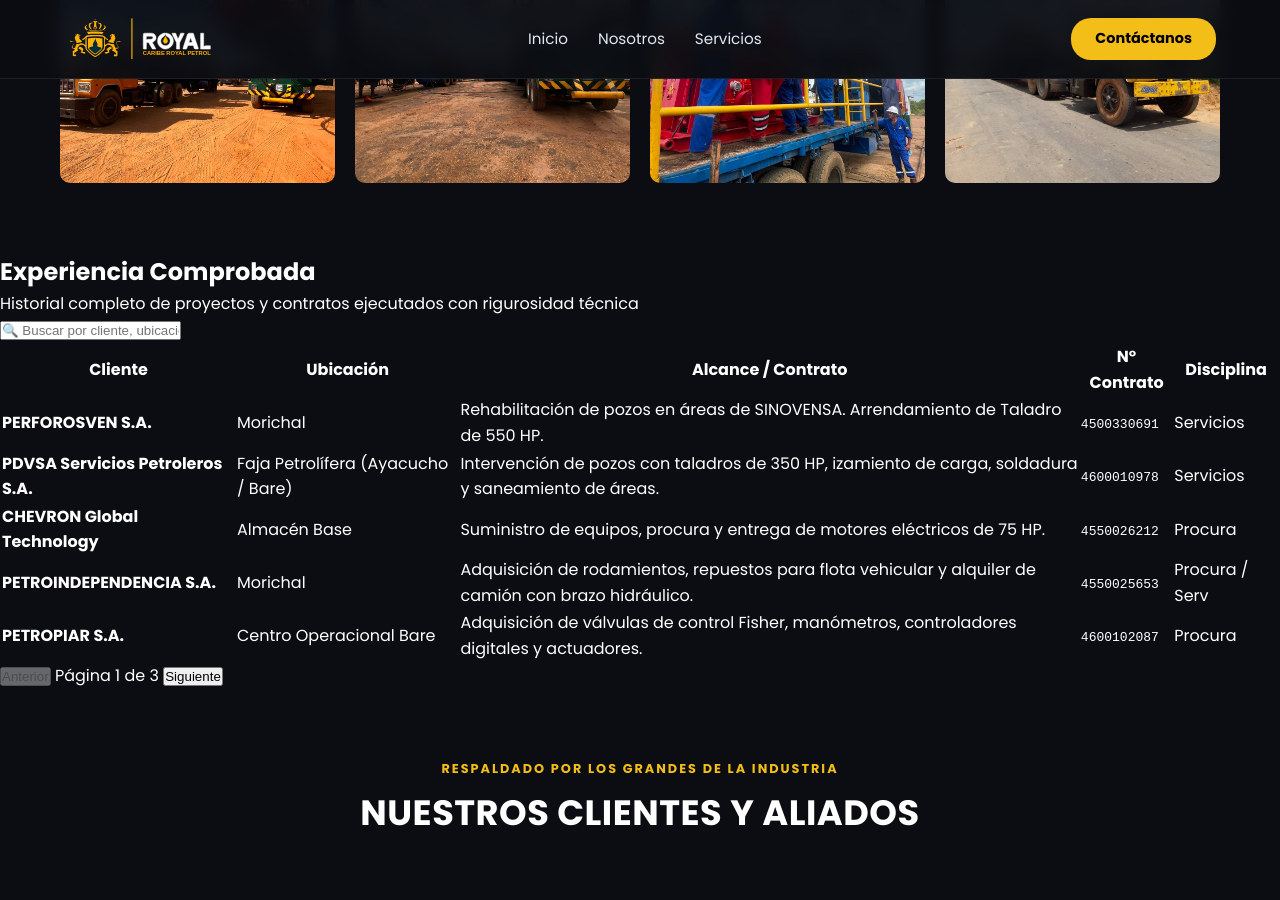
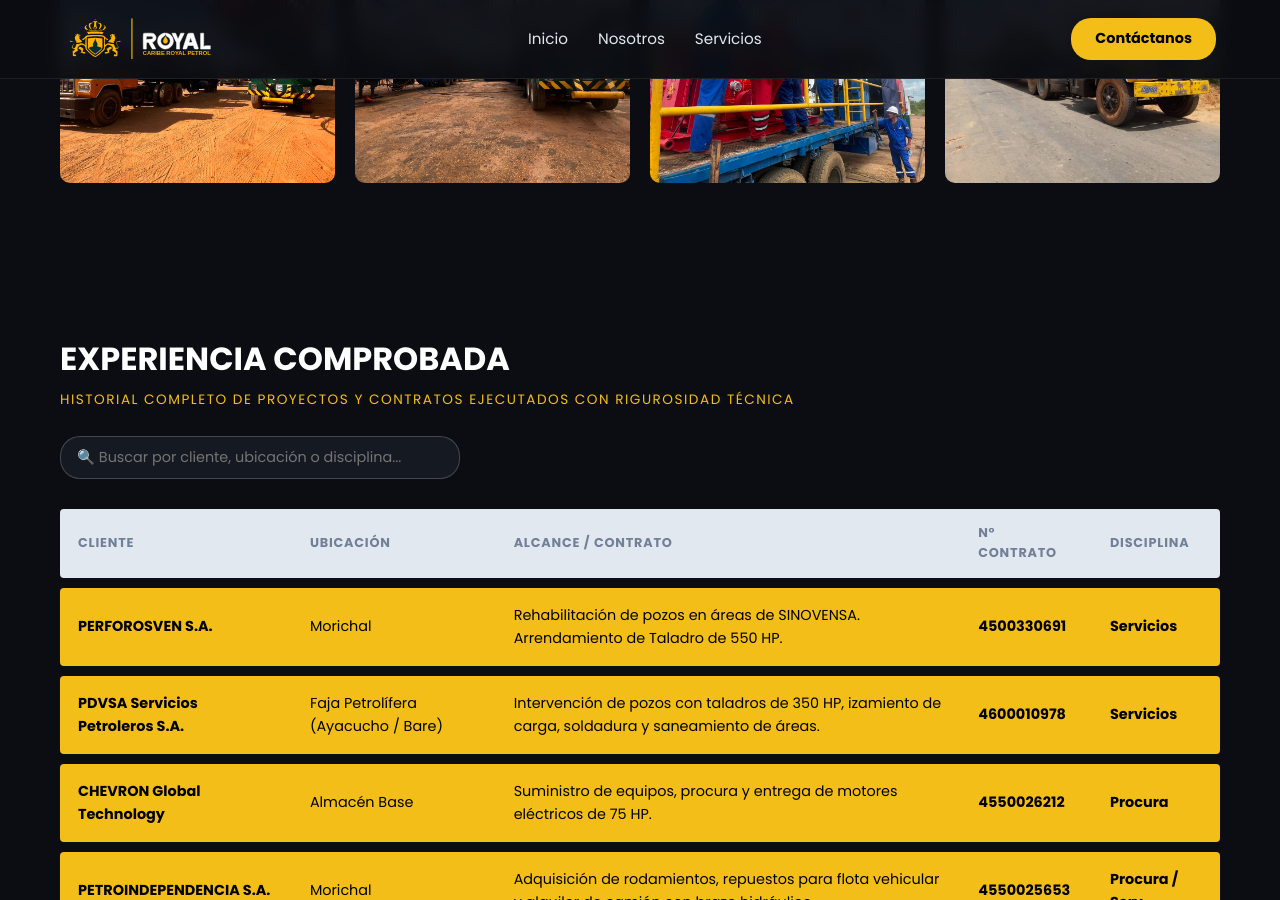
Before and after one commit to ing-nestorgomez/layor, a Jekyll site: the page built from index.html, in a window 1280 px wide and 900 px high, scrolled down 2230 px. Built offline with Jekyll 4.4.1, drawn with Linux system fonts in a browser that asks for light colours.

Commit message:
Add styles for projects section and custom table

```diff
--- a/assets/css/styles.css
+++ b/assets/css/styles.css
@@ -277,6 +277,178 @@
 }
 
 /* ==========================================
+   SECCIÓN PROYECTOS Y TABLA (DISEÑO PDF)
+   ========================================== */
+.crp-projects {
+  padding: 80px 20px;
+  max-width: 1200px;
+  margin: 0 auto;
+}
+
+.crp-section-header {
+  margin-bottom: 25px;
+}
+
+.crp-section-header h2 {
+  font-size: 2rem;
+  font-weight: 700;
+  text-transform: uppercase;
+  color: #ffffff;
+}
+
+.crp-subtitle {
+  color: var(--primary-gold);
+  font-size: 0.85rem;
+  text-transform: uppercase;
+  letter-spacing: 1.5px;
+  margin-top: 5px;
+}
+
+/* Buscador */
+.crp-table-controls {
+  margin-bottom: 20px;
+}
+
+.crp-table-controls input {
+  width: 100%;
+  max-width: 400px;
+  padding: 10px 16px;
+  border-radius: 20px;
+  border: 1px solid rgba(255, 255, 255, 0.2);
+  background-color: var(--bg-card);
+  color: #ffffff;
+  font-family: var(--font-main);
+  font-size: 0.9rem;
+  outline: none;
+  transition: border-color 0.3s;
+}
+
+.crp-table-controls input:focus {
+  border-color: var(--primary-gold);
+}
+
+/* Contenedor y Tabla */
+.crp-table-responsive {
+  width: 100%;
+  overflow-x: auto;
+}
+
+.crp-custom-table {
+  width: 100%;
+  border-collapse: separate;
+  border-spacing: 0 10px; /* Separa las filas como tarjetas */
+  font-family: var(--font-main);
+}
+
+/* Encabezado de la Tabla */
+.crp-custom-table thead tr {
+  background-color: #e2e8f0; /* Fondo gris claro como la imagen */
+}
+
+.crp-custom-table th {
+  color: #718096; /* Texto gris de los títulos */
+  font-size: 0.8rem;
+  font-weight: 700;
+  text-transform: uppercase;
+  padding: 14px 18px;
+  text-align: left;
+  letter-spacing: 0.8px;
+  border: none;
+}
+
+.crp-custom-table th:first-child {
+  border-top-left-radius: 4px;
+  border-bottom-left-radius: 4px;
+}
+
+.crp-custom-table th:last-child {
+  border-top-right-radius: 4px;
+  border-bottom-right-radius: 4px;
+}
+
+/* Filas de la Tabla (Tarjetas Amarillas) */
+.crp-custom-table tbody tr {
+  background-color: #f4be18; /* Amarillo vibrante de la imagen */
+  color: #000000; /* Texto oscuro para máxima legibilidad */
+  transition: transform 0.2s, box-shadow 0.2s;
+}
+
+.crp-custom-table tbody tr:hover {
+  transform: translateY(-2px);
+  box-shadow: 0 4px 12px rgba(244, 190, 24, 0.25);
+}
+
+.crp-custom-table td {
+  padding: 16px 18px;
+  font-size: 0.9rem;
+  vertical-align: middle;
+  border: none;
+}
+
+.crp-custom-table td strong {
+  font-weight: 700;
+  color: #000000;
+}
+
+.crp-custom-table td code {
+  font-family: var(--font-main);
+  font-weight: 700;
+  background: transparent;
+  color: #000000;
+}
+
+.crp-custom-table td:first-child {
+  border-top-left-radius: 4px;
+  border-bottom-left-radius: 4px;
+}
+
+.crp-custom-table td:last-child {
+  border-top-right-radius: 4px;
+  border-bottom-right-radius: 4px;
+}
+
+/* Badges / Etiquetas de Disciplina */
+.crp-badge {
+  font-weight: 700;
+  color: #000000;
+}
+
+/* Controles de Paginación */
+.crp-pagination {
+  display: flex;
+  justify-content: flex-end;
+  align-items: center;
+  gap: 15px;
+  margin-top: 20px;
+}
+
+.crp-pagination button {
+  background-color: var(--primary-gold);
+  color: #000000;
+  border: none;
+  padding: 8px 18px;
+  border-radius: 18px;
+  font-weight: 600;
+  font-size: 0.85rem;
+  cursor: pointer;
+  transition: background 0.3s, opacity 0.3s;
+}
+
+.crp-pagination button:disabled {
+  opacity: 0.4;
+  cursor: not-allowed;
+}
+
+.crp-pagination button:not(:disabled):hover {
+  background-color: #dca30e;
+}
+
+.crp-page-indicator, #crpPageIndicator {
+  color: var(--text-muted);
+  font-size: 0.85rem;
+}
+
+/* ==========================================
    ALIADOS Y CLIENTES (LOGOS)
    ========================================== */
 .logos-flex {
```
